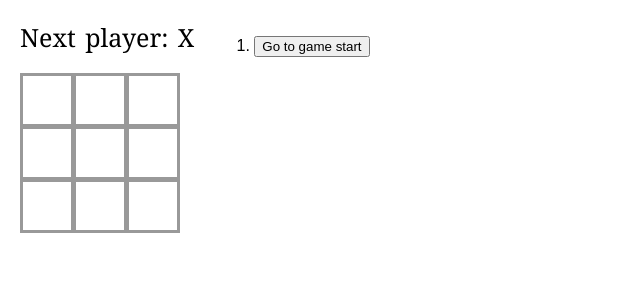
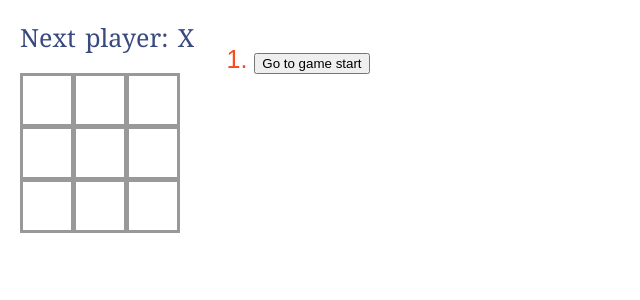
Before and after one commit to marcusmuntean/Countdown1Project, a React (Create React App) app in the folder wjwuw8/src/: page / in a window 1280 px wide. Shown: the top 300 px of the page, without its empty margins (0-640 px from the left). Built offline with nearby package versions, Linux system fonts and the light colour scheme.

Commit message:
CSS Change #3 - game info class name

```diff
--- a/wjwuw8/src/styles.css
+++ b/wjwuw8/src/styles.css
@@ -72,6 +72,11 @@ body {
   height: 54px;
 }
 
+.game-info {
+  color: #f84c1e;
+  font-size: 25px;
+}
+
 .board-row:after {
   clear: both;
   content: "";
@@ -83,6 +88,7 @@ body {
   font-size: 25px;
   font-family: Cambria, Cochin, Georgia, Times, "Times New Roman", serif;
   word-spacing: 3px;
+  color: #394a7f;
 }
 .game {
   display: flex;
```
